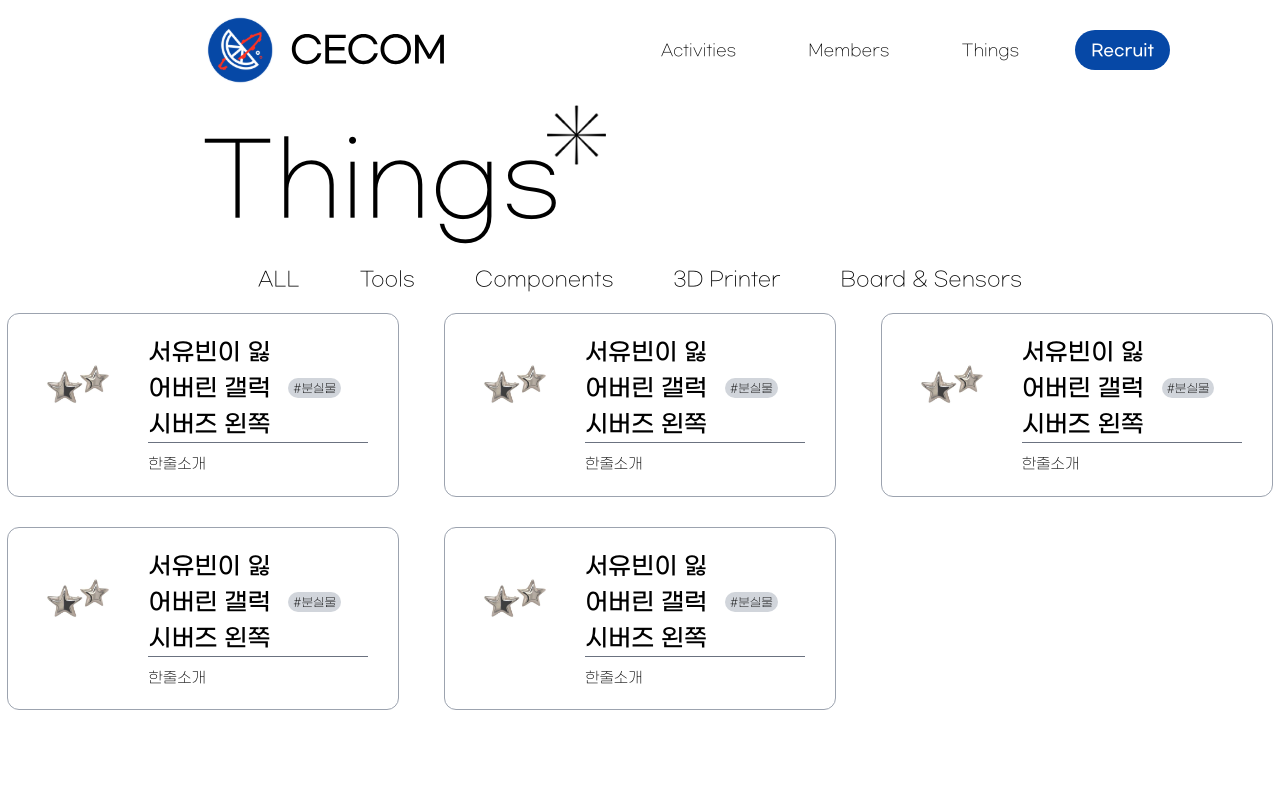
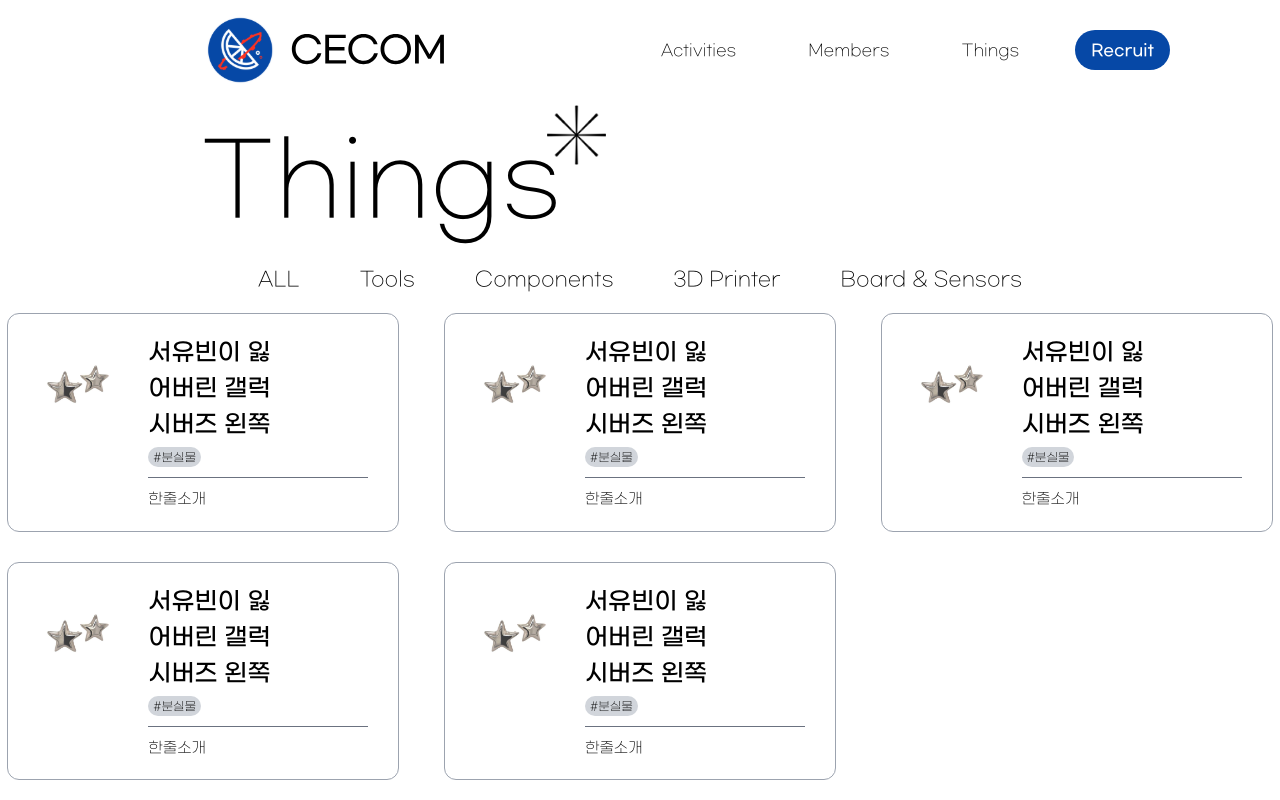
Before and after one commit to CECOM-CAU/CECOM_Web, a Next.js app: page /things in a window 1280 px wide. Built offline with nearby package versions, Linux system fonts and the light colour scheme; no server answers.

Commit message:
Update things : connect api

```diff
--- a/package.json
+++ b/package.json
@@ -13,13 +13,15 @@
     "firebase": "^10.7.2",
     "next": "14.0.4",
     "react": "^18",
-    "react-dom": "^18"
+    "react-dom": "^18",
+    "react-icons": "^5.0.1"
   },
   "devDependencies": {
     "@types/node": "^20",
     "@types/react": "^18",
     "@types/react-dom": "^18",
     "autoprefixer": "^10.4.17",
+    "axios": "^1.6.7",
     "postcss": "^8.4.33",
     "tailwindcss": "^3.4.1",
     "typescript": "^5"
--- a/src/app/things/_components/page.tsx
+++ b/src/app/things/_components/page.tsx
@@ -6,12 +6,12 @@ const SmallBox = ({description, id, name, photo, tag}:ThingItem) => {
             <img className={'h-[100px] m-[20px]'} src="/Thingsphoto.jpg" alt="Things"/>
             <div className={'mt-[20px] mr-[30px] mb-[20px]'}>
                 <div className={'flex flex-col'}>
-                    <div className={'w-[200px] flex flex-row gap-x-[10px]'}>
+                    <div className={'w-[200px] flex flex-col gap-y-[5px]'}>
                         <span className={'max-w-[130px] text-wrap text-[24px] font-gmarket-m'}>{name}</span>
                         <span className={'px-[5px] py-[1px] rounded-2xl border-0 bg-gray-300 ' +
-                            'text-[12px] place-self-center font-gmarket'}>{tag}</span>
+                            'text-[12px] place-self-start font-gmarket'}>{tag}</span>
                     </div>
-                    <div className={'mb-[10px]'}>
+                    <div className={'mt-[10px] mb-[10px]'}>
                         <hr className={'w-[220px] border-gray-500'}/>
                     </div>
                     <span className={'text-wrap w-[200px] text-[15px] font-gmarket'}>{description}</span>
@@ -21,18 +21,4 @@ const SmallBox = ({description, id, name, photo, tag}:ThingItem) => {
     );
 }
 
-const TextBox = () => {
-    return (
-        <div className={'flex flex-col'}>
-            <div className={'w-[200px] grid grid-cols-3 grid-rows-1 '}>
-                <span className={'text-[24px] col-span-2 font-gmarket-m'}>UNO 보드</span>
-                <span className={'h-[19px] w-[55px] place-self-center text-[12px] font-gmarket border bg-cover rounded-2xl border-0 bg-gray-300'}>#Board</span>
-            </div>
-            <div className={'mb-[10px]'}>
-                <hr className={'w-[200px] border-gray-500'}/>
-            </div>
-            <span className={'text-wrap w-[180px] text-[15px] font-gmarket'}>내용내용내용내용내용내용내용내용내용내용</span>
-        </div>
-    );
-}
 export default SmallBox;
--- a/src/app/things/page.tsx
+++ b/src/app/things/page.tsx
@@ -1,13 +1,25 @@
 'use client'
 import PageTitle from "@/app/_components/PageTitle";
 import SmallBox from "@/app/things/_components/page";
-import React from "react";
+import React, {useEffect, useState} from "react";
 import MenuBar from "@/app/things/_components/menubar";
 import {ThingData} from "@/utils/DummyData";
 import {ThingItem} from "@/utils/Interfaces";
+import axios from "axios";
 
 
 const ThingsPage = () => {
+    const [thingData, setThingData] = useState(ThingData);
+
+    useEffect(() => {
+        axios.get('https://cecom.dev/api/things/getThingsList')
+            .then((res) => {
+                setThingData(res.data.RESULT_DATA);
+                console.log(res.data.RESULT_DATA);
+            }).catch((err) => {
+                console.log(err);
+        })
+    },[]);
     return (
         <div className={'w-full'}>
                 <PageTitle>Things</PageTitle>
@@ -17,7 +29,7 @@ const ThingsPage = () => {
                 </div>
                     <div className={'flex flex-row items-center justify-center'}>
                         <div className={'grid w-full container grid-cols-3 grid-flow-row gap-[30px] justify-items-center mt-[20px]'}>
-                            {ThingData.data.map(({description, id, name, photo, tag}:ThingItem)=>(
+                            {thingData.data.map(({description, id, name, photo, tag}:ThingItem)=>(
                                 <SmallBox description={description} id={id} name={name} photo={photo} tag={tag}/>
                             ))}
                         </div>
```
